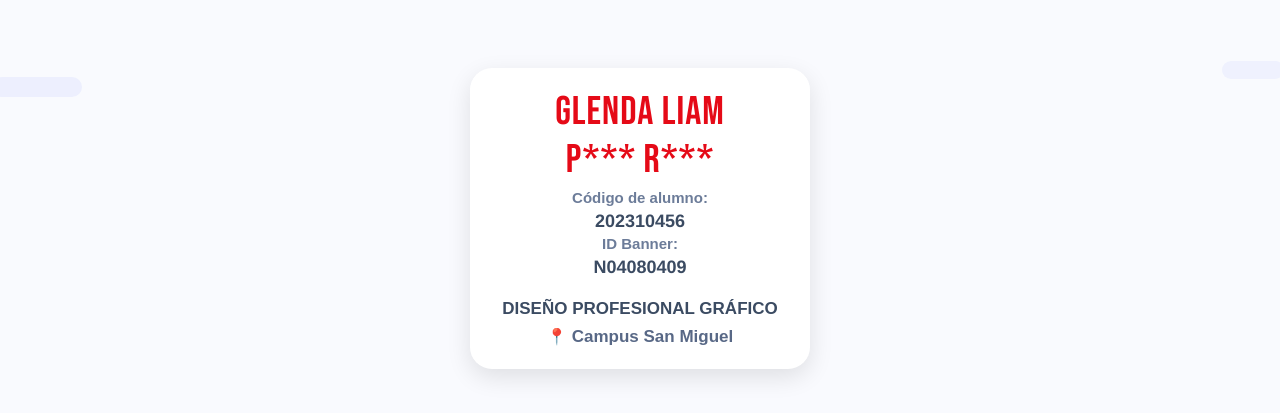
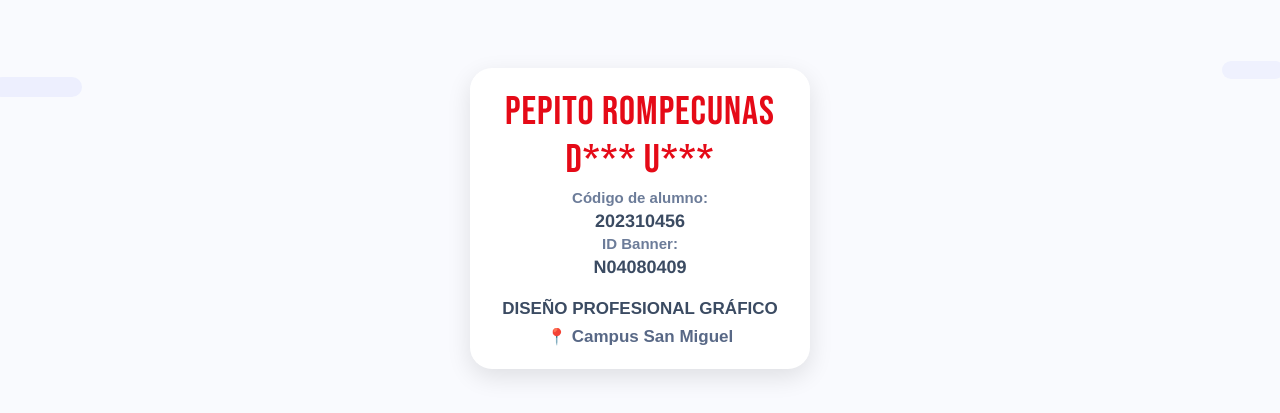
Before and after one commit to Jeroz12/Tiu_virtual, a plain HTML site: page index.html in a window 1280 px wide. Shown: the part 387-800 px from the top of the page. Drawn offline with nearby package versions, Linux system fonts and the light colour scheme.

Commit message:
Update student data in index.html

```diff
--- a/index.html
+++ b/index.html
@@ -404,9 +404,9 @@
   /* DATOS DEL ALUMNO (objeto con información personal del estudiante) */
   /* ═════════════════════════════════════════════════════════════════*/
   const DATOS = {
-    nombre:    "GLENDA LIAM",        /* Nombre principal del alumno */
-    apellido1: "PUYEN",              /* Primer apellido */
-    apellido2: "RODRIGUEZ",          /* Segundo apellido */
+    nombre:    "PEPITO ROMPECUNAS",        /* Nombre principal del alumno */
+    apellido1: "DE LA CRUZ",              /* Primer apellido */
+    apellido2: "UGARTE",          /* Segundo apellido */
     codigo:    "202310456",           /* Código de estudiante único */
     id_banner: "N04080409",           /* ID del sistema Banner */
     carrera:   "DISEÑO PROFESIONAL GRÁFICO",  /* Programa académico */
```
